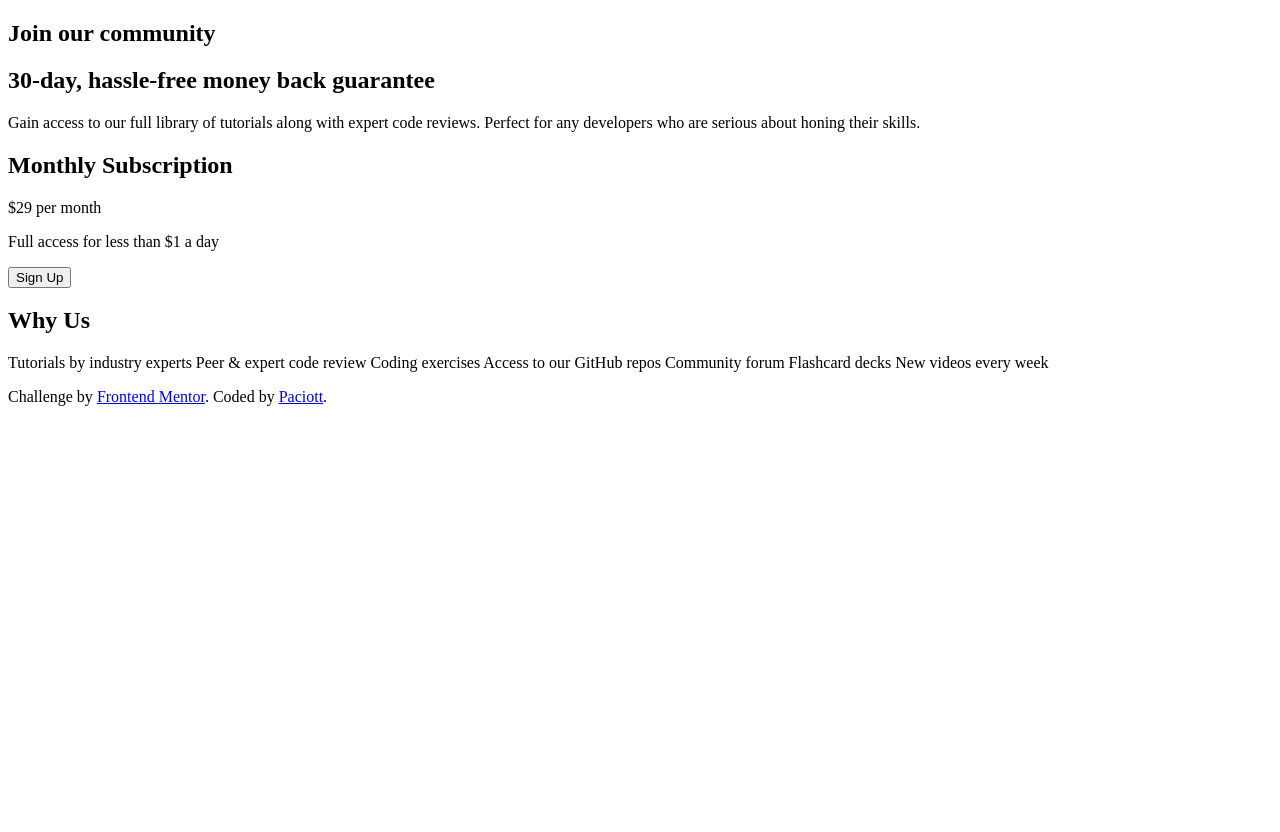
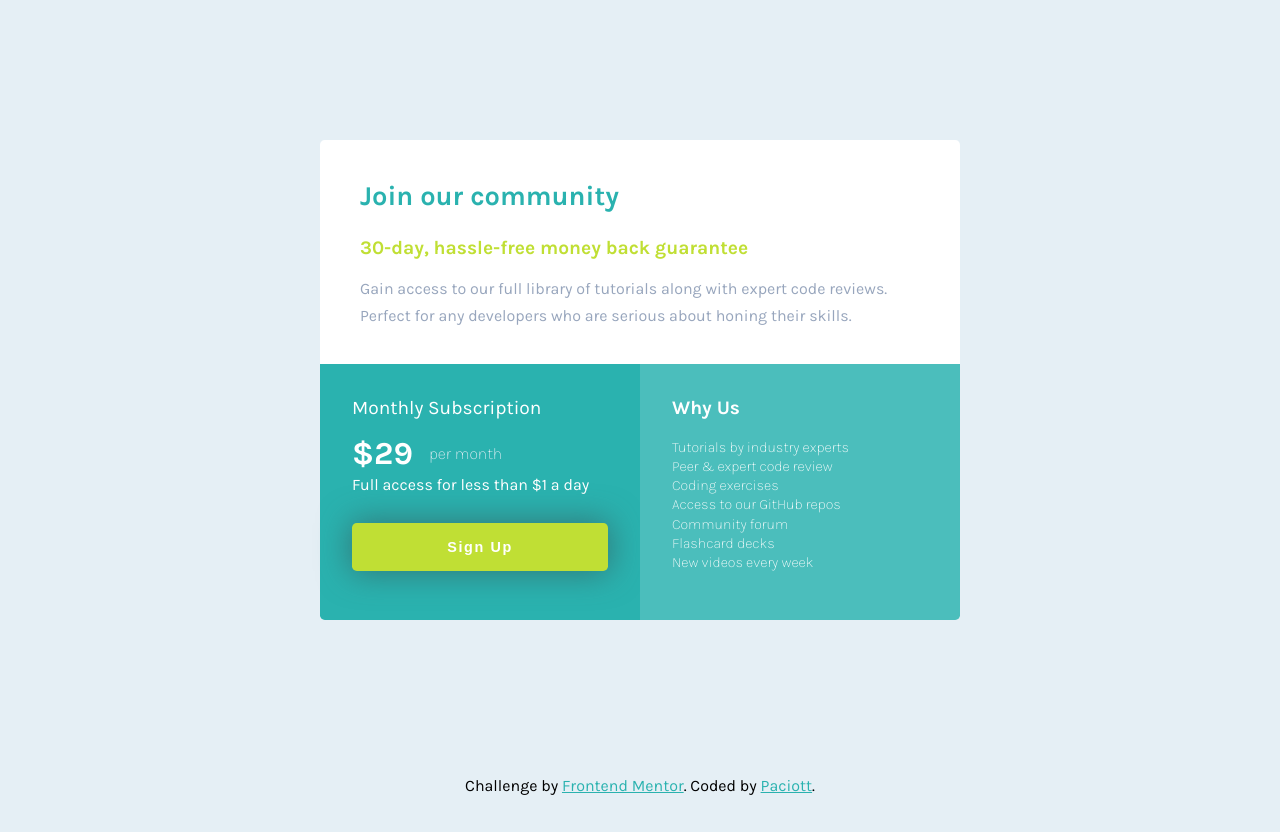
Before and after one commit to Paciott/single-price-grid-component, a plain HTML site: page index.html in a window 1280 px wide. Before the commit the page ends 800 px from the top, so only its background shows below. Drawn offline with Linux system fonts and the light colour scheme.

Commit message:
update style.css, index.html

```diff
--- a/index.html
+++ b/index.html
@@ -18,21 +18,22 @@
   </head>
   <body>
     <main>
+      <div class="grid">
         <section class="intro">
         <h1>Join our community</h1>
 
-        <h2>30-day, hassle-free money back guarantee</h2>
+          <p>30-day, hassle-free money back guarantee</p>
 
           <p>
             Gain access to our full library of tutorials along with expert code
-          reviews. Perfect for any developers who are serious about honing their
-          skills.
+            reviews. Perfect for any developers who are serious about honing
+            their skills.
           </p>
         </section>
         <section class="subscription">
           <h2>Monthly Subscription</h2>
 
-        <p>&dollar;29 per month</p>
+          <p> <span class="cost"> &dollar;29 </span> <span class="per_month"> per month </span></p>
 
           <p>Full access for less than &dollar;1 a day</p>
 
@@ -41,12 +42,18 @@
         <section class="sponsor">
           <h2>Why Us</h2>
 
-        <p>
-          Tutorials by industry experts Peer &amp; expert code review Coding
-          exercises Access to our GitHub repos Community forum Flashcard decks
-          New videos every week
+          <ul>
+              <li>  Tutorials by industry experts </li>
+              <li> Peer &amp; expert code review </li>
+              <li> Coding exercises </li>
+              <li> Access to our GitHub repos </li>
+              <li>Community forum </li>
+              <li> Flashcard decks </li>
+              <li> New videos every week </li>
+          </ul>
           </p>
         </section>
+      </div>
     </main>
 
     <footer>
--- a/style.css
+++ b/style.css
@@ -0,0 +1,203 @@
+@import url("https://fonts.googleapis.com/css2?family=Karla:wght@200;400;500;600;700&display=swap");
+
+:root {
+  --Cyan: hsl(179, 62%, 43%);
+  --Bright-Yellow: hsl(71, 73%, 54%);
+  --Light-Gray: hsl(204, 43%, 93%);
+  --Grayish-Blue: hsl(218, 22%, 67%);
+  --Light-Cyan: hsl(179, 47%, 52%);
+}
+
+*,
+*::after,
+*::before {
+  box-sizing: border-box;
+}
+
+* h2,
+* p {
+  color: white;
+}
+
+body {
+  min-height: 100vh;
+  font-family: "Karla", sans-serif;
+  margin: 0;
+  background-color: var(--Light-Gray);
+}
+
+main {
+  min-height: 95vh;
+  display: flex;
+  flex-direction: column;
+  align-items: center;
+  justify-content: center;
+}
+
+.grid {
+  max-width: 40rem;
+  display: grid;
+  grid-template-columns: 1fr;
+  grid-template-rows: auto 14rem 14rem;
+  margin: 2rem;
+}
+
+.intro,
+.subscription,
+.sponsor {
+  padding: 1.5rem 1.4rem;
+}
+
+.intro h1,
+.subscription h2,
+.sponsor h2 {
+  margin: 0 auto 1.5rem 0;
+  font-size: 1.2rem;
+}
+
+.intro {
+  background-color: white;
+  border-top-left-radius: 0.3rem;
+  border-top-right-radius: 0.3rem;
+}
+
+.intro h1 {
+  color: var(--Cyan);
+}
+
+.intro p:nth-of-type(1) {
+  color: var(--Bright-Yellow);
+  font-weight: 700;
+}
+
+.intro p:nth-of-type(2) {
+  color: var(--Grayish-Blue);
+  line-height: 1.7rem;
+  font-size: 0.85rem;
+  font-weight: 400;
+}
+
+.subscription {
+  background-color: var(--Cyan);
+}
+
+.subscription h2 {
+  font-weight: 400;
+  margin-bottom: 1rem;
+}
+
+.subscription p:nth-of-type(1) {
+  display: flex;
+  flex-direction: row;
+  align-items: center;
+  margin: 0 0 0.2rem 0;
+}
+
+.subscription button {
+  cursor: pointer;
+  width: 100%;
+  height: 3rem;
+  border-style: none;
+  border-radius: 0.3rem;
+  background-color: var(--Bright-Yellow);
+  color: white;
+  font-size: 0.9rem;
+  font-weight: 600;
+  letter-spacing: 0.1rem;
+  transition: 150ms ease-out background-color;
+  box-shadow: 0px 0px 2rem 0.1rem hsl(180, 42%, 33%);
+}
+
+.subscription button:hover {
+  background-color: hsl(71, 72%, 44%);
+}
+
+.cost {
+  font-size: 2rem;
+  font-weight: 700;
+}
+
+.per_month {
+  color: var(--Light-Gray);
+  margin-left: 1rem;
+  font-weight: 200;
+}
+
+.subscription p:nth-of-type(2) {
+  margin-top: 0;
+  margin-bottom: 1.8rem;
+}
+
+.sponsor {
+  background-color: var(--Light-Cyan);
+  border-bottom-left-radius: 0.3rem;
+  border-bottom-right-radius: 0.3rem;
+}
+
+.sponsor h2 {
+  margin-bottom: 1.2rem;
+}
+
+.sponsor ul {
+  color: white;
+  list-style-type: none;
+  padding: 0;
+  font-size: 0.9rem;
+  font-weight: 300;
+  line-height: 1.2rem;
+}
+
+.attribution {
+  color: black;
+  text-align: center;
+  min-height: 5vh;
+}
+
+.attribution a {
+  color: var(--Cyan);
+  transition: 150ms ease-out color;
+}
+
+.attribution a:hover {
+  color: black;
+}
+
+@media (min-width: 600px) {
+  .grid {
+    grid-template-columns: 1fr 1fr;
+    grid-template-rows: 14rem auto;
+  }
+
+  .subscription,
+  .sponsor {
+    padding: 2rem;
+  }
+
+  .grid .intro {
+    grid-column-start: 1;
+    grid-column-end: 3;
+    padding: 2.5rem;
+  }
+
+  .intro h1 {
+    font-size: 1.7rem;
+  }
+
+  .intro p:nth-of-type(1) {
+    font-size: 1.2rem;
+    margin-bottom: 1rem;
+  }
+
+  .intro p:nth-of-type(2) {
+    font-size: 1rem;
+  }
+
+  .subscription {
+    border-bottom-left-radius: 0.3rem;
+  }
+
+  .sponsor {
+    border-bottom-left-radius: 0;
+    border-bottom-right-radius: 0.3rem;
+  }
+}
```
Lines whose indentation alone changed are shown as unchanged.
